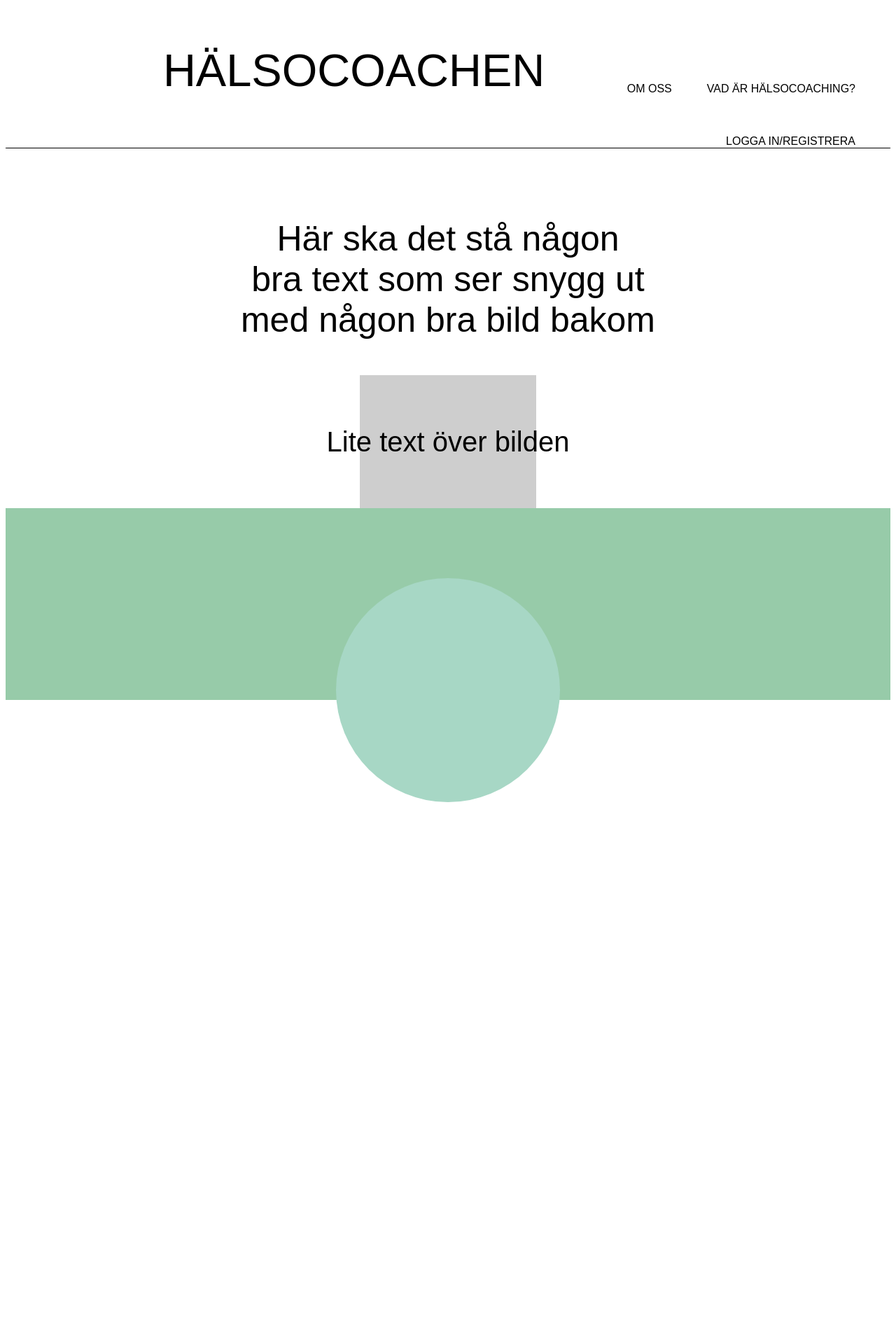
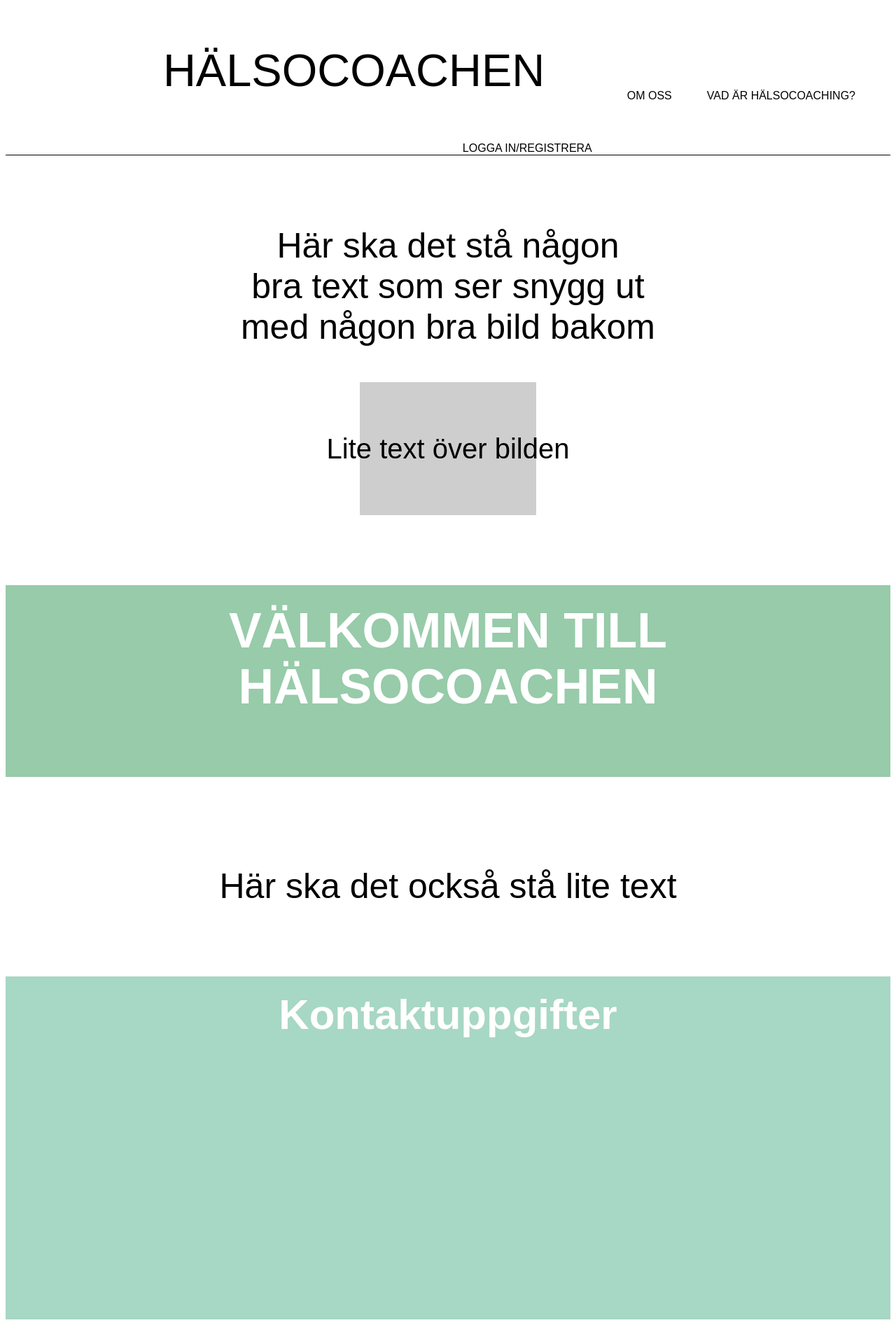
Before and after one commit to Jummis/Projektet, a PHP site: page / in a window 1280 px wide. Shown: the whole page at 70% size. Before the commit the page ends 1146 px from the top, so only its background shows below. Run offline with PHP 8.4, Linux system fonts and the light colour scheme; some web fonts are replaced; grey boxes are pictures that could not be loaded.

Commit message:
Ny index

```diff
--- a/index.php
+++ b/index.php
@@ -28,11 +28,19 @@ med någon bra bild bakom</p>
 <div class="textcenter"> Lite text över bilden</div>
 </div>
 
+<div id="headergrön">
 <header id="headgrön">
-<p id="cirkel"></p>
-<p id="text">VÄLKOMMEN TILL<br>HÄLSOCOACHEN<p>
-           </header>
+<p id="texthead">VÄLKOMMEN TILL<br>HÄLSOCOACHEN<p>
+</header>
+</div>
 
+<p id="textunderhead">Här ska det också stå lite text</p>
+
+<div id="bottom">
+<p id="kontaktuppg">Kontaktuppgifter</p>
+<img id="phone" src="">
+<img id="email" src="">
+</div>
 
 
         </body>
--- a/main.css
+++ b/main.css
@@ -76,7 +76,7 @@ li a {
     display: block;
     color: black;
     padding: 15px 0px 0px 50px;
-    margin-top: 40px;
+    margin-top: 50px;
     text-decoration: none;
 }
 
@@ -108,26 +108,38 @@ p{
     opacity: 0.5;
 }
 
-#text{
+#headergrön{
     text-align: right;
     font-size: 70px;
     color: white;
+    background-color: #97CBA9;
+    width: 100%;
+    height: 35%;
+    margin-top: 5%;
 }
 
-#headgrön{
-    width: 100%;
-    height: 35%;
-    background-color: #97CBA9;
-
+#texthead{
+    color: white;
+    padding-top: 25px;
+    font-size: 70px;
+    font-weight: bold;
 }
 
-#cirkel{
-    height: 320px;
-    width: 320px;
+#textunderhead{
+    margin-top: 10%;
+}
+
+#bottom{
+    color: white;
     background-color: #A7D7C5;
-    border-radius: 50%;
-    display: inline-block;
+}
 
+#kontaktuppg{
+    font-size: 60px;
+    color: white;
+    font-weight: bold;
+    padding-top: 20px;
+    height: 50%;
 }
 
 #welcome{
```
